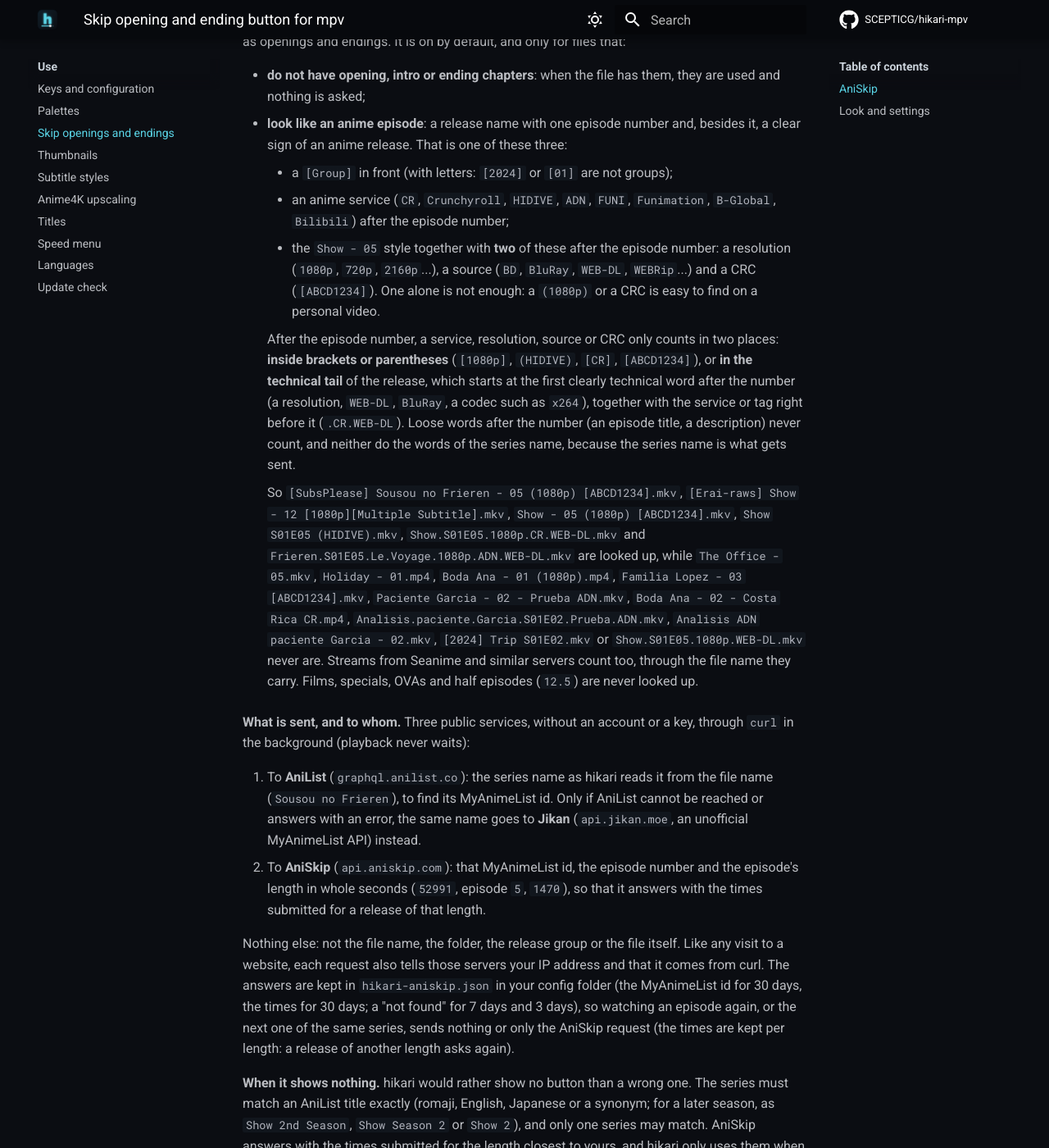
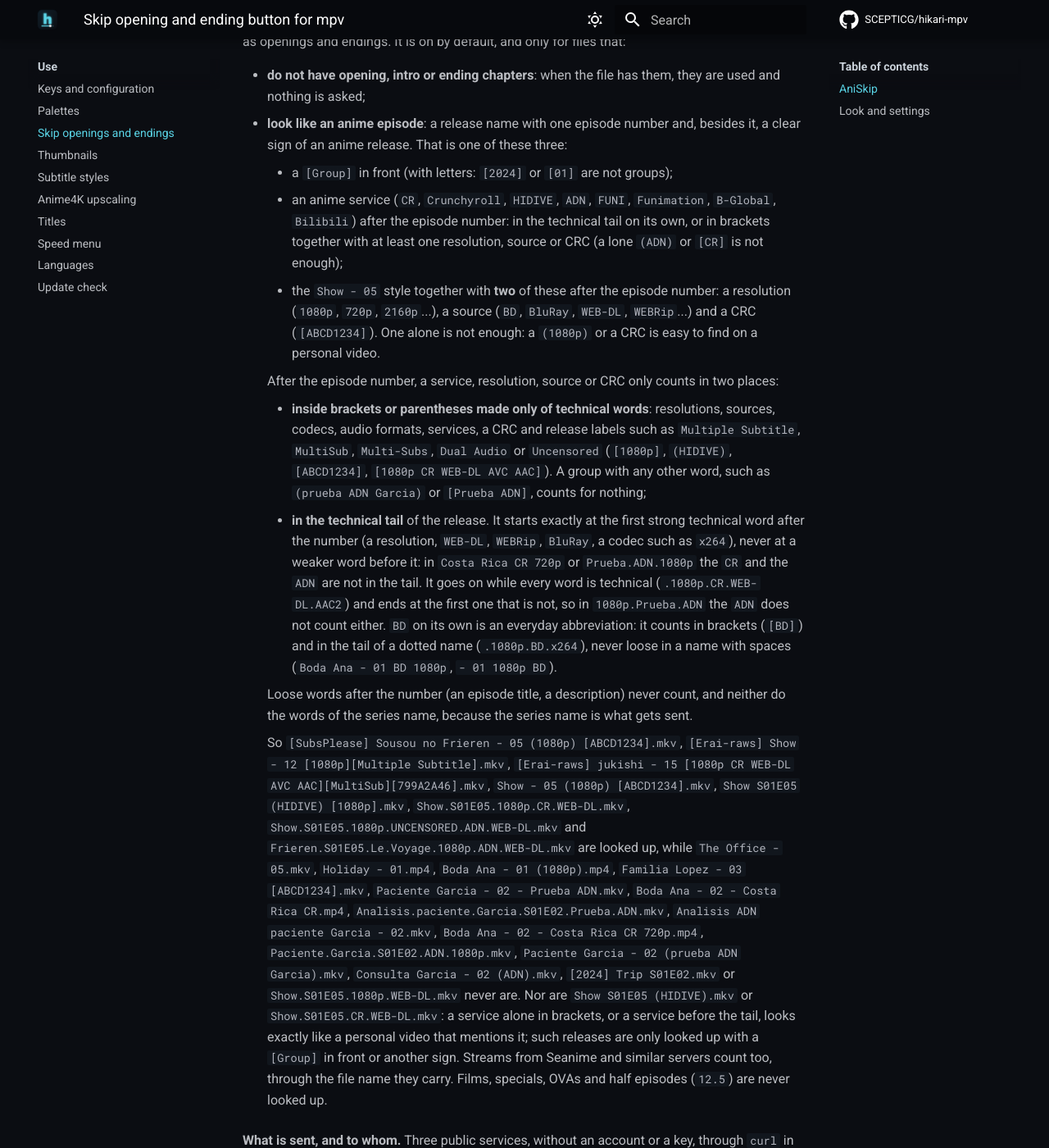
Before and after one commit to SCEPTICG/hikari-mpv, an MkDocs documentation site: the page built from docs/features/skip.md, in a window 1280 px wide and 1400 px high, scrolled down 876 px. Shown: the whole window at 82% size. Built offline with MkDocs 1.6.1 and Material for MkDocs 9.7.7, drawn with Linux system fonts in a browser that asks for light colours; comment, search, counter and statistics services are not loaded.

Commit message:
Títulos: la cola técnica empieza justo en la primera palabra fuerte y acaba en la primera que no es técnica; un grupo entre corchetes solo cuenta si todas sus palabras son técnicas, y un servicio solo entre corchetes necesita otra señal. BD suelto solo cuenta entre corchetes o en la cola de un nombre con puntos

```diff
--- a/docs/features/skip.md
+++ b/docs/features/skip.md
@@ -18,12 +18,17 @@ Many fansub releases have no chapters, or none named after the opening or the en
 - **do not have opening, intro or ending chapters**: when the file has them, they are used and nothing is asked;
 - **look like an anime episode**: a release name with one episode number and, besides it, a clear sign of an anime release. That is one of these three:
     - a `[Group]` in front (with letters: `[2024]` or `[01]` are not groups);
-    - an anime service (`CR`, `Crunchyroll`, `HIDIVE`, `ADN`, `FUNI`, `Funimation`, `B-Global`, `Bilibili`) after the episode number;
+    - an anime service (`CR`, `Crunchyroll`, `HIDIVE`, `ADN`, `FUNI`, `Funimation`, `B-Global`, `Bilibili`) after the episode number: in the technical tail on its own, or in brackets together with at least one resolution, source or CRC (a lone `(ADN)` or `[CR]` is not enough);
     - the `Show - 05` style together with **two** of these after the episode number: a resolution (`1080p`, `720p`, `2160p`...), a source (`BD`, `BluRay`, `WEB-DL`, `WEBRip`...) and a CRC (`[ABCD1234]`). One alone is not enough: a `(1080p)` or a CRC is easy to find on a personal video.
 
-    After the episode number, a service, resolution, source or CRC only counts in two places: **inside brackets or parentheses** (`[1080p]`, `(HIDIVE)`, `[CR]`, `[ABCD1234]`), or **in the technical tail** of the release, which starts at the first clearly technical word after the number (a resolution, `WEB-DL`, `BluRay`, a codec such as `x264`), together with the service or tag right before it (`.CR.WEB-DL`). Loose words after the number (an episode title, a description) never count, and neither do the words of the series name, because the series name is what gets sent.
+    After the episode number, a service, resolution, source or CRC only counts in two places:
 
-    So `[SubsPlease] Sousou no Frieren - 05 (1080p) [ABCD1234].mkv`, `[Erai-raws] Show - 12 [1080p][Multiple Subtitle].mkv`, `Show - 05 (1080p) [ABCD1234].mkv`, `Show S01E05 (HIDIVE).mkv`, `Show.S01E05.1080p.CR.WEB-DL.mkv` and `Frieren.S01E05.Le.Voyage.1080p.ADN.WEB-DL.mkv` are looked up, while `The Office - 05.mkv`, `Holiday - 01.mp4`, `Boda Ana - 01 (1080p).mp4`, `Familia Lopez - 03 [ABCD1234].mkv`, `Paciente Garcia - 02 - Prueba ADN.mkv`, `Boda Ana - 02 - Costa Rica CR.mp4`, `Analisis.paciente.Garcia.S01E02.Prueba.ADN.mkv`, `Analisis ADN paciente Garcia - 02.mkv`, `[2024] Trip S01E02.mkv` or `Show.S01E05.1080p.WEB-DL.mkv` never are. Streams from Seanime and similar servers count too, through the file name they carry. Films, specials, OVAs and half episodes (`12.5`) are never looked up.
+    - **inside brackets or parentheses made only of technical words**: resolutions, sources, codecs, audio formats, services, a CRC and release labels such as `Multiple Subtitle`, `MultiSub`, `Multi-Subs`, `Dual Audio` or `Uncensored` (`[1080p]`, `(HIDIVE)`, `[ABCD1234]`, `[1080p CR WEB-DL AVC AAC]`). A group with any other word, such as `(prueba ADN Garcia)` or `[Prueba ADN]`, counts for nothing;
+    - **in the technical tail** of the release. It starts exactly at the first strong technical word after the number (a resolution, `WEB-DL`, `WEBRip`, `BluRay`, a codec such as `x264`), never at a weaker word before it: in `Costa Rica CR 720p` or `Prueba.ADN.1080p` the `CR` and the `ADN` are not in the tail. It goes on while every word is technical (`.1080p.CR.WEB-DL.AAC2`) and ends at the first one that is not, so in `1080p.Prueba.ADN` the `ADN` does not count either. `BD` on its own is an everyday abbreviation: it counts in brackets (`[BD]`) and in the tail of a dotted name (`.1080p.BD.x264`), never loose in a name with spaces (`Boda Ana - 01 BD 1080p`, `- 01 1080p BD`).
+
+    Loose words after the number (an episode title, a description) never count, and neither do the words of the series name, because the series name is what gets sent.
+
+    So `[SubsPlease] Sousou no Frieren - 05 (1080p) [ABCD1234].mkv`, `[Erai-raws] Show - 12 [1080p][Multiple Subtitle].mkv`, `[Erai-raws] jukishi - 15 [1080p CR WEB-DL AVC AAC][MultiSub][799A2A46].mkv`, `Show - 05 (1080p) [ABCD1234].mkv`, `Show S01E05 (HIDIVE) [1080p].mkv`, `Show.S01E05.1080p.CR.WEB-DL.mkv`, `Show.S01E05.1080p.UNCENSORED.ADN.WEB-DL.mkv` and `Frieren.S01E05.Le.Voyage.1080p.ADN.WEB-DL.mkv` are looked up, while `The Office - 05.mkv`, `Holiday - 01.mp4`, `Boda Ana - 01 (1080p).mp4`, `Familia Lopez - 03 [ABCD1234].mkv`, `Paciente Garcia - 02 - Prueba ADN.mkv`, `Boda Ana - 02 - Costa Rica CR.mp4`, `Analisis.paciente.Garcia.S01E02.Prueba.ADN.mkv`, `Analisis ADN paciente Garcia - 02.mkv`, `Boda Ana - 02 - Costa Rica CR 720p.mp4`, `Paciente.Garcia.S01E02.ADN.1080p.mkv`, `Paciente Garcia - 02 (prueba ADN Garcia).mkv`, `Consulta Garcia - 02 (ADN).mkv`, `[2024] Trip S01E02.mkv` or `Show.S01E05.1080p.WEB-DL.mkv` never are. Nor are `Show S01E05 (HIDIVE).mkv` or `Show.S01E05.CR.WEB-DL.mkv`: a service alone in brackets, or a service before the tail, looks exactly like a personal video that mentions it; such releases are only looked up with a `[Group]` in front or another sign. Streams from Seanime and similar servers count too, through the file name they carry. Films, specials, OVAs and half episodes (`12.5`) are never looked up.
 
 **What is sent, and to whom.** Three public services, without an account or a key, through `curl` in the background (playback never waits):
 
```
Also changed, not shown: 2 other files.
